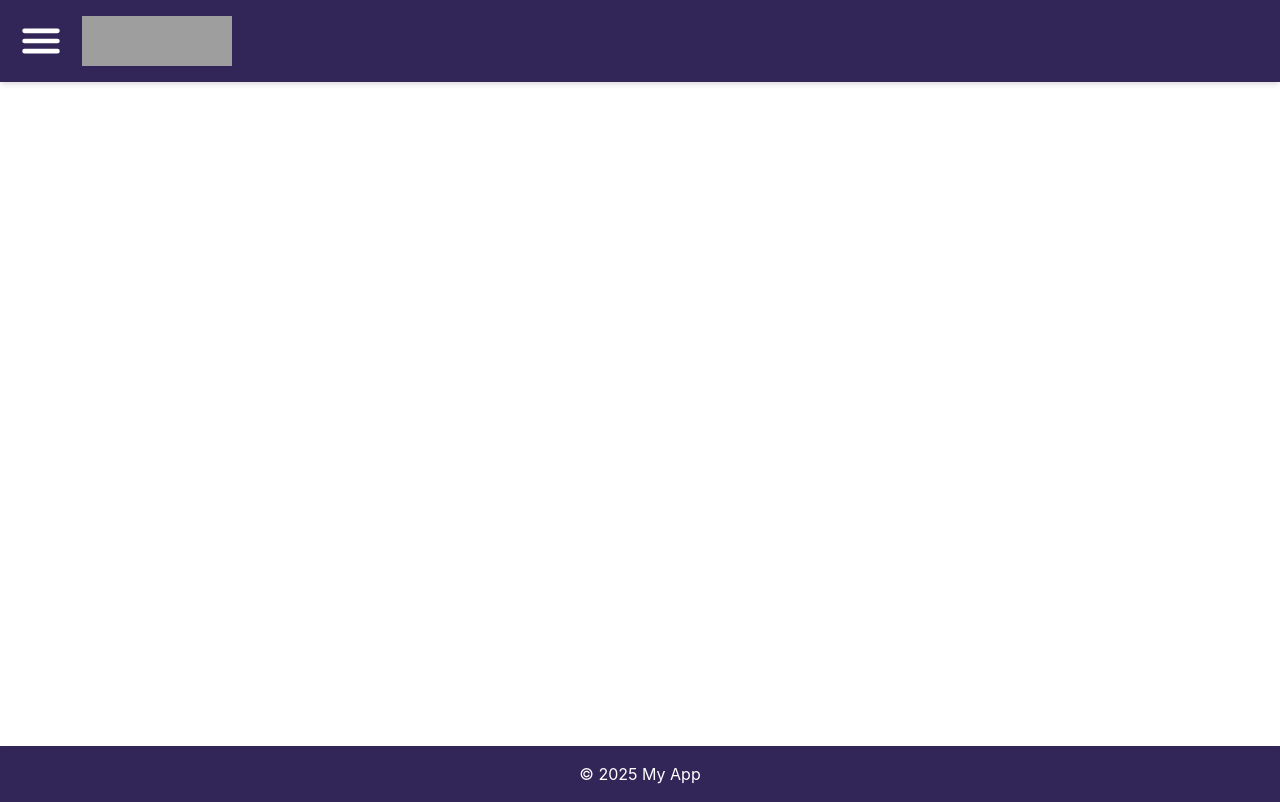
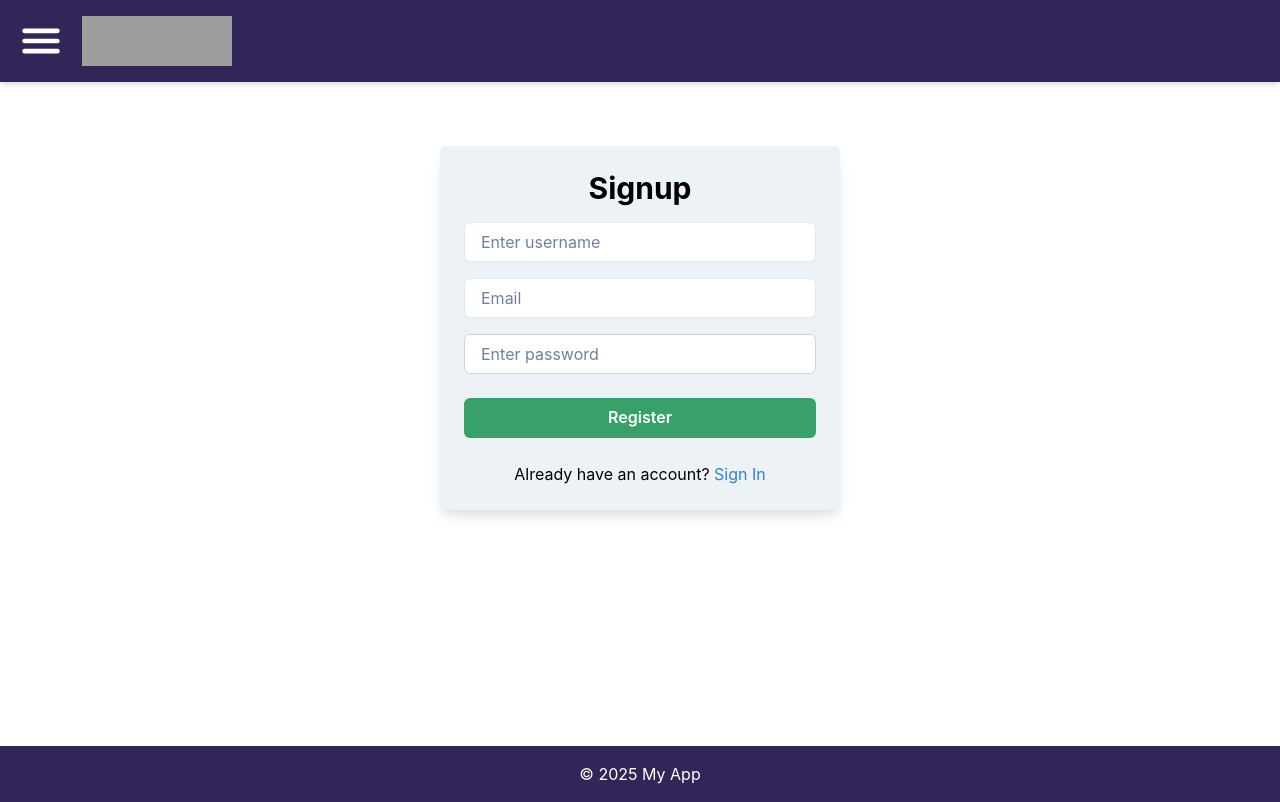
Before and after one commit to Fathomraj123/financialDetails, a React (Vite) app: page /SignUp in a window 1280 px wide. Before the commit this address had no page. Built offline with nearby package versions, Linux system fonts and the light colour scheme; grey boxes are pictures that could not be loaded.

Commit message:
Authentication access

```diff
--- a/src/Layout/Header.tsx
+++ b/src/Layout/Header.tsx
@@ -1,12 +1,19 @@
 import { Box, Button, Flex, Image, Text, Drawer, DrawerBody, DrawerFooter, DrawerHeader, DrawerOverlay, DrawerContent } from "@chakra-ui/react";
-import { Link, useLocation } from "react-router-dom";
+import { Link, useLocation, useNavigate } from "react-router-dom";
 import { IoMenu } from "react-icons/io5";
 import { useDisclosure } from '@chakra-ui/react'
+import { Navigate } from "react-router-dom";
 
 const Header = () => {
   const location = useLocation();
+  const navigate = useNavigate();
+  const { isOpen, onOpen, onClose } = useDisclosure()
+  const handleSignOut = () => {
+    localStorage.removeItem("isAuthenticated"); //removing auth status
+    navigate("/SignIn"); //redirect to signIn page
+    // window.location.href = "/SignIn";
+  }
 
-  const { isOpen, onOpen, onClose } = useDisclosure()
 
   return (
     <Flex as="nav" p={4} justify="space-between" align="center" bg="purple.900" boxShadow="md">
@@ -60,7 +67,7 @@ const Header = () => {
             </DrawerBody>
 
             <DrawerFooter bgColor="white">
-              <Button colorScheme='blue' variant='outline' mr={3} onClick={onClose}>
+              <Button colorScheme='blue' variant='outline' mr={3} onClick = {handleSignOut}>
                 SignOut
               </Button>
 
@@ -79,8 +86,6 @@ const Header = () => {
           </Link>
         </Box>
       </Box>
-
-
     </Flex>
   );
 };
--- /dev/null
+++ b/src/components/PrivateRoute.tsx
@@ -0,0 +1,14 @@
+import { Navigate } from "react-router-dom";
+import { ReactNode } from "react";
+
+interface PrivateRouteProps {
+    children: ReactNode;
+}
+
+const PrivateRoute = ({ children }: PrivateRouteProps) => {
+    const isAuthenticated = localStorage.getItem("isAuthenticated") === "true";
+
+    return isAuthenticated ? children : <Navigate to="/SignIn"/>;
+};
+
+export default PrivateRoute;
--- /dev/null
+++ b/src/pages/SignIn.tsx
@@ -0,0 +1,58 @@
+import { Box, Button, Input, Heading, Text, Link , VStack} from "@chakra-ui/react";
+import { useState } from "react";
+import {useNavigate } from "react-router-dom";
+
+
+const SignIn = () =>{
+    const [email, setEmail] = useState("");
+    const [username, setUsername] = useState("");
+    const [password, setPassword] = useState("");
+    const navigate = useNavigate();
+
+    const handleLogin = () => {
+        const storedUser = JSON.parse(localStorage.getItem("user") || "null");
+
+        if (!storedUser) {
+            alert("User not found. Please sign up first.");
+            return;
+        }
+
+        if ((storedUser.email === email || storedUser.username === username) && storedUser.password === password) {
+            localStorage.setItem("isAuthenticated", "true");
+            navigate("/personalCard");
+        } else {
+            alert("Invalid credentials");
+        }
+    };
+    return (
+        <Box maxW="400px" mx="auto" mt={10} p={6} boxShadow="lg" borderRadius="lg" bg="gray.50">
+          <Heading as="h2" size="lg" textAlign="center" mb={4} color="black">
+            Sign In
+          </Heading>
+          <VStack spacing={4}>
+          <Input
+                    type="text"
+                    color={"black"}
+                    placeholder="Enter Username or Email" mb={2}
+                    value={email || username}
+                    onChange={(e) => (e.target.value.includes("@") ? (setEmail(e.target.value), setUsername("")) : (setUsername(e.target.value), setEmail("")))} />
+            <Input
+              type="password"
+              placeholder="Enter Password"
+              value={password}
+              color="black"
+              onChange={(e) => setPassword(e.target.value)}
+              focusBorderColor="blue.500"
+            />
+            <Button colorScheme="blue" width="full" onClick={handleLogin}>
+              Sign In
+            </Button>
+            <Text mt={2} color={"black"}>
+           Don't have an account? <Link color="blue.500" onClick={() => navigate("/SignUp")}>Sign Up</Link></Text>
+          </VStack>
+        </Box>
+      );
+
+};
+
+export default SignIn;
--- /dev/null
+++ b/src/pages/SignUp.tsx
@@ -0,0 +1,77 @@
+import {
+  Box,
+  Button,
+  Input,
+  Heading,
+  Text,
+  Link,
+  VStack,
+} from "@chakra-ui/react";
+import { useState } from "react";
+import { useNavigate } from "react-router-dom";
+
+const SignUp = () => {
+  const [username, setUsername] = useState("");
+  const [email, setEmail] = useState("");
+  const [password, setPassword] = useState("");
+  const navigate = useNavigate();
+
+  const isValidEmail = (email: string) =>
+    /^[^\s@]+@[^\s@]+\.[^\s@]+$/.test(email);
+  const isValidPassword = (password: string) =>
+    /^(?=.*[A-Z])(?=.*\d)(?=.*[@$!%*?&])[A-Za-z\d@$!%*?&]{8,}$/.test(password);
+  // Checking for valid input and also check spaces.
+  const isFormValid =
+    username.trim() !== "" && isValidEmail(email) && isValidPassword(password);
+
+  const handleSignUp = () => {
+    if (isFormValid) {
+      localStorage.setItem(
+        "user",
+        JSON.stringify({ username, email, password })
+      );
+      localStorage.setItem("isAuthenticated", "true");
+      alert("Sign-up successful! You can now log in.");
+      navigate("/SignIn");
+    }
+  };
+  return (
+    <Box
+      maxW="400px"
+      mx="auto"
+      mt="10"
+      p="6"
+      boxShadow="lg"
+      borderRadius="md"
+      bg="gray.100"
+    >
+      <Heading as="h2" size="lg" mb="4" textAlign="center" color={"black"}>
+        Signup
+      </Heading>
+      <VStack spacing="4">
+        <Input
+          color={"black"}
+          placeholder="Enter username"
+          value={username}
+          bg="white"
+          onChange={(e) => setUsername(e.target.value)}
+            />
+        <Input
+          type="email"
+          placeholder="Email"
+          value={email}
+          color="black"
+          onChange={(e) => setEmail(e.target.value)}
+          bg="white"
+        />
+        <Input color={"black"} type="password" placeholder="Enter password" value={password} bg="white"
+        onChange={(e) => setPassword(e.target.value)} mb={2} borderColor={password && !isValidPassword(password) ? "red.500" : "gray.300"} />
+        {password && !isValidPassword(password) && <Text color="red.500" fontSize="sm">Password must be 8+ chars, include uppercase, number, and special char.</Text>}
+         <Button colorScheme="green" onClick={handleSignUp} w="full" >Register</Button>
+        <Text mt={2} color={"black"}>Already have an account? <Link color="blue.500" onClick={() => navigate("/SignIn")}>Sign In</Link></Text>
+        </VStack>
+    </Box>
+  );
+};
+
+export default SignUp;
--- a/src/pages/personalCard.tsx
+++ b/src/pages/personalCard.tsx
@@ -1,5 +1,5 @@
 import { Box, Text, Spinner} from "@chakra-ui/react";
-import PersonCard from "../components/Card";
+import PersonCard from "../components/card";
 import usePeopleData from "../hooks/usePeopleData";
 import {Searching, Sorting} from "../components/SearctAndSort";
 import { useState } from "react";
--- a/src/routes/AppRoute.tsx
+++ b/src/routes/AppRoute.tsx
@@ -1,19 +1,25 @@
+import { Routes, Route } from "react-router-dom";
+import PersonalCard from "../pages/personalCard"
+import Layout from "../components/layout";
+import FinancialInfo from "../pages/financialInfo";
+import SignIn from "../pages/SignIn";
+import SignUp from "../pages/SignUp";
+import PrivateRoute from "../components/PrivateRoute";
 
-import { Routes, Route } from "react-router-dom";
-import PersonalCard from "../pages/PersonalCard";
-import Layout from "../components/Layout";
-import FinancialInfo from "../pages/FinancialInfo";
 
 const AppRoute = () => {
   return (
     <div>
       <Layout>
-<Routes>
-  <Route path="/" element={<PersonalCard/>} />
-  <Route path="/personalCard" element={<PersonalCard/>} />
-  <Route path="/financialInfo" element={<FinancialInfo />} />
-</Routes>
-</Layout>
+        <Routes>
+          <Route path="/" element={<SignIn />} />
+          <Route path="/SignIn" element={<SignIn />} />
+          <Route path="/SignUp" element={<SignUp />} />
+          {/* <Route path="/" element={<PersonalCard/>} /> */}
+          <Route path="/personalCard" element={<PrivateRoute><PersonalCard /></PrivateRoute>} />
+          <Route path="/financialInfo" element={<PrivateRoute><FinancialInfo /></PrivateRoute>} />
+        </Routes>
+      </Layout>
     </div>
   )
 }
```
Also changed, not shown: src/components/layout.tsx (line endings or trailing spaces), 1 other file (tests, documents, lock files or other folders).
